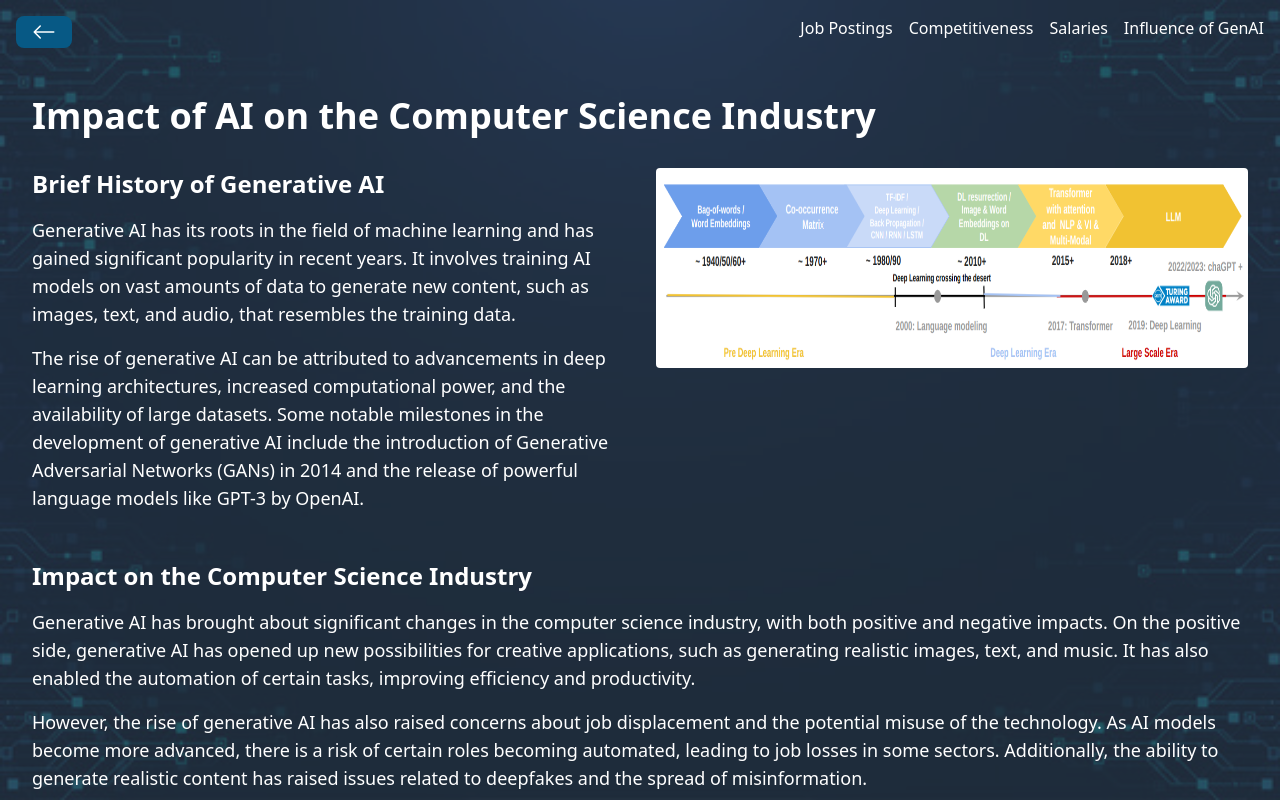
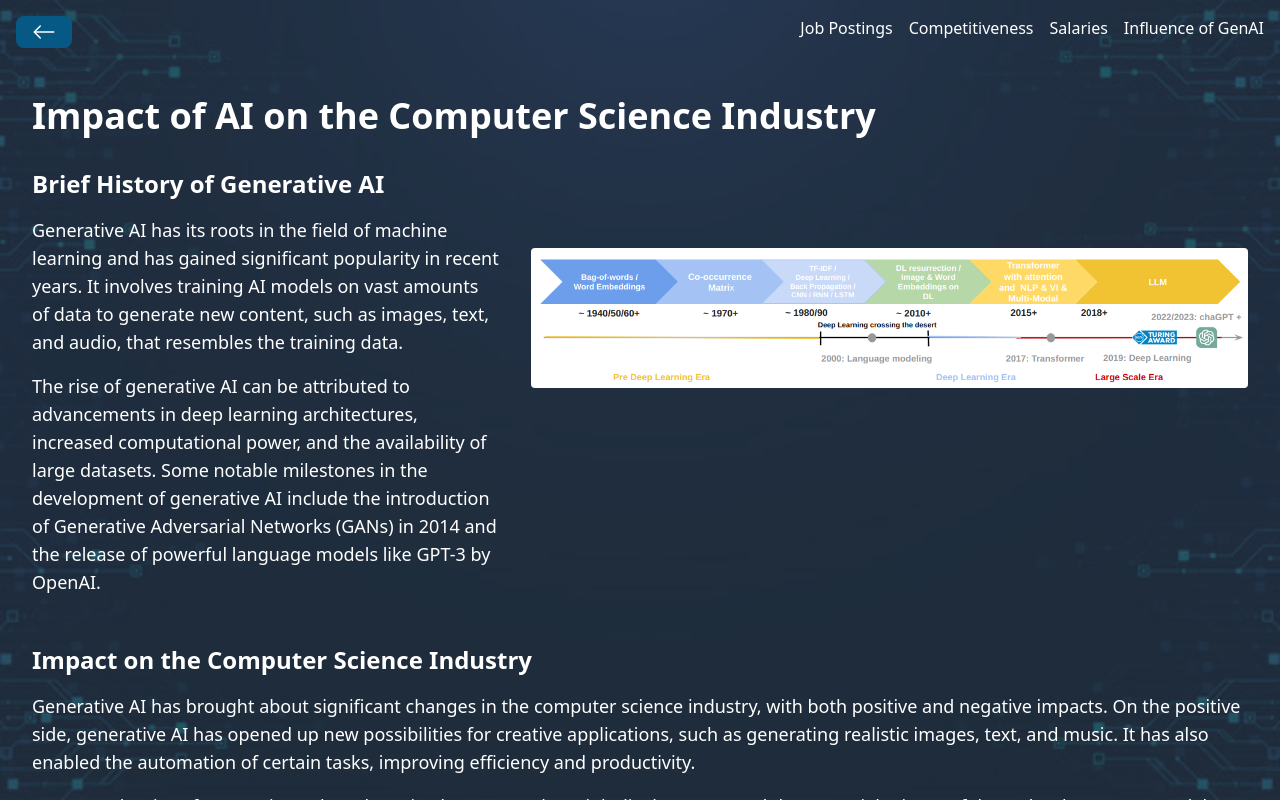
Before and after one commit to Terry9022/RPI-Interactive-Data-Visualization, a React (Vite) app: page /impact-of-ai in a window 1280 px wide. Shown: the top 802 px of the page. Built offline with nearby package versions, Linux system fonts and the light colour scheme.

Commit message:
adjust img location

```diff
--- a/src/pages/ImpactOfAIPage.jsx
+++ b/src/pages/ImpactOfAIPage.jsx
@@ -57,8 +57,8 @@
         <h1 className="text-4xl font-bold text-white mb-8 mt-12">
           Impact of AI on the Computer Science Industry
         </h1>
-        <div className="grid grid-cols-1 md:grid-cols-2 gap-8">
-          <div>
+        <div className="grid grid-cols-1 md:grid-cols-5 gap-8">
+          <div className="col-span-2">
             <h2 className="text-2xl font-bold text-white mb-4">
               Brief History of Generative AI
             </h2>
@@ -78,12 +78,17 @@
               powerful language models like GPT-3 by OpenAI.
             </p>
           </div>
-          <div>
+          <div className="col-span-3">
             <img
               src="4.png"
               alt="History of Generative AI"
               className="w-full mb-4 rounded"
-              style={{ width: "auto", height: "200px" }}
+              style={{
+                width: "950px",
+                height: "auto",
+                top: "80px",
+                position: "relative",
+              }}
             />
           </div>
         </div>
```
